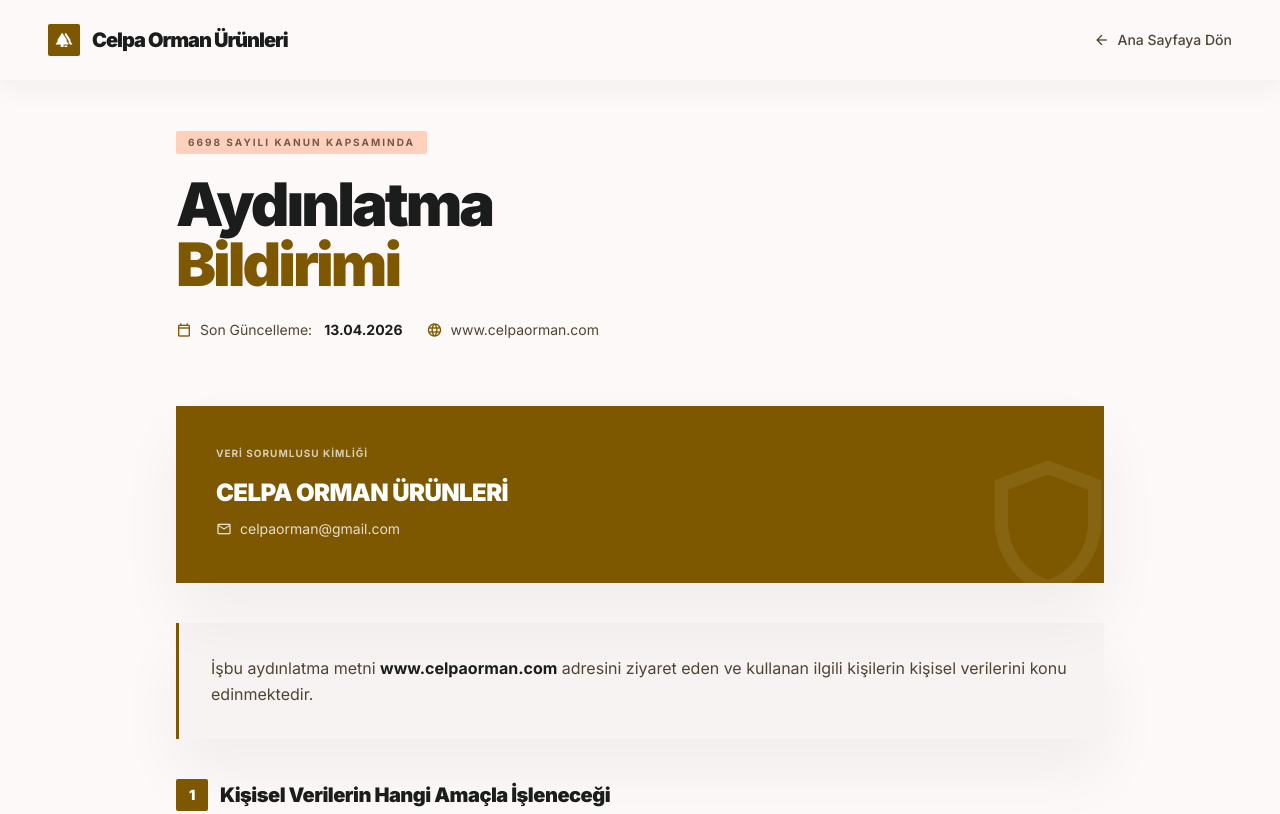
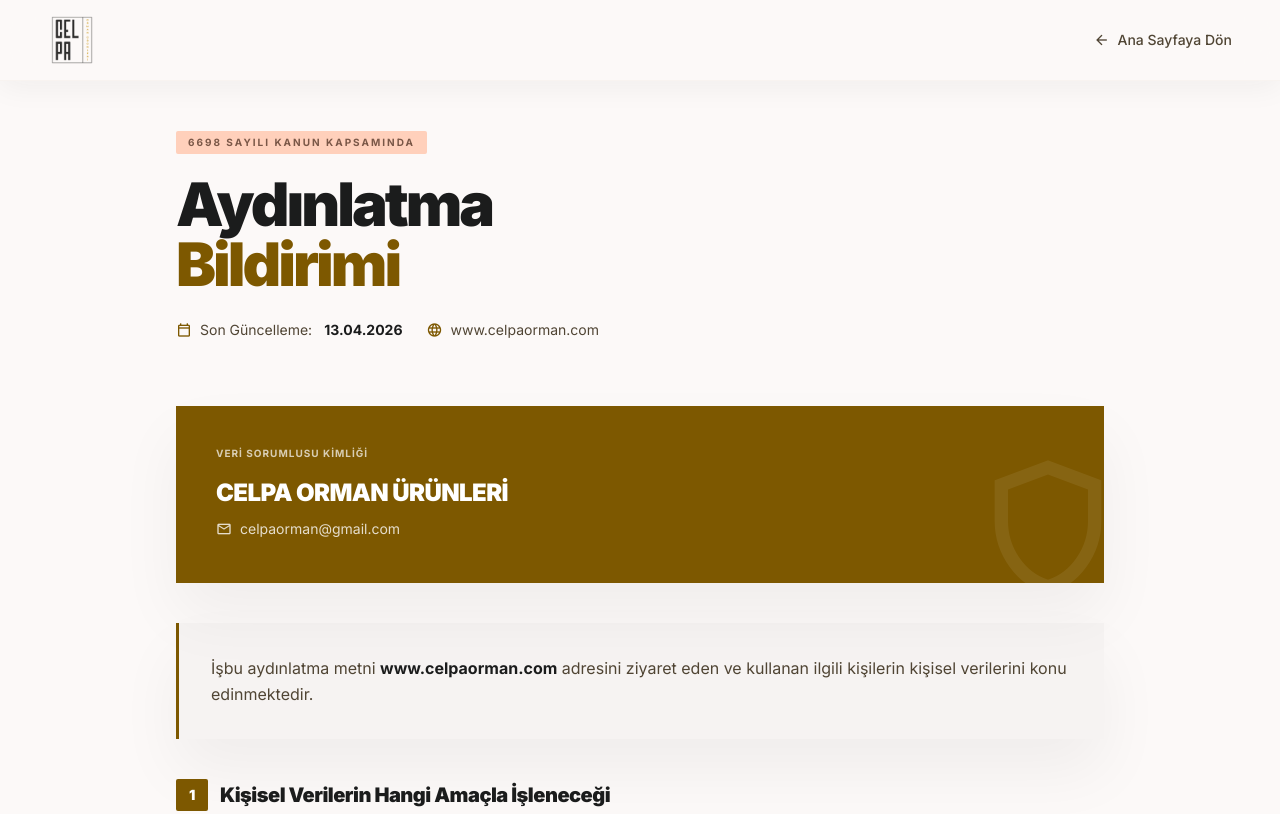
Before and after one commit to anoktademir/celpaormanurunleri, a plain HTML site: page kvkk.html in a window 1280 px wide. Shown: the top 814 px of the page. Drawn offline with nearby package versions, Linux system fonts and the light colour scheme.

Commit message:
Logo ve KVKK güncellemesi

```diff
--- a/kvkk.html
+++ b/kvkk.html
@@ -71,11 +71,8 @@
 <!-- ── NAV ───────────────────────────────────── -->
 <header class="fixed top-0 w-full z-50 glass border-b border-outline-variant/10" style="box-shadow:0 4px 32px rgba(27,28,28,0.06)">
   <nav class="max-w-screen-xl mx-auto px-6 lg:px-12 h-20 flex items-center justify-between">
-    <a href="index.html" class="flex items-center gap-3 group">
-      <div class="w-8 h-8 bg-primary flex items-center justify-center rounded-sm">
-        <span class="material-symbols-outlined text-on-primary text-base" style="font-variation-settings:'FILL' 1,'wght' 700">forest</span>
-      </div>
-      <span class="text-xl font-black tracking-tighter text-on-surface group-hover:text-primary transition-colors">Celpa Orman Ürünleri</span>
+    <a href="index.html" class="flex items-center group">
+      <img src="logo.png" alt="Celpa Orman Ürünleri Logo" class="h-12 w-auto group-hover:opacity-80 transition-opacity"/>
     </a>
     <a href="index.html" class="inline-flex items-center gap-2 text-on-surface-variant hover:text-primary transition-colors text-sm font-medium">
       <span class="material-symbols-outlined text-base">arrow_back</span>
```
Also changed, not shown: .claude/settings.local.json.
